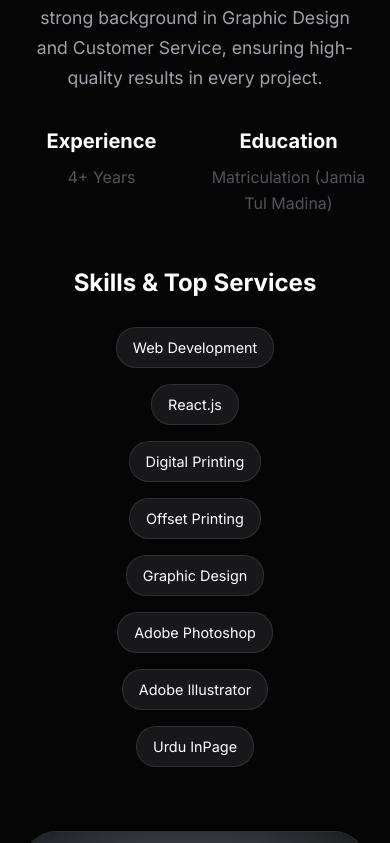
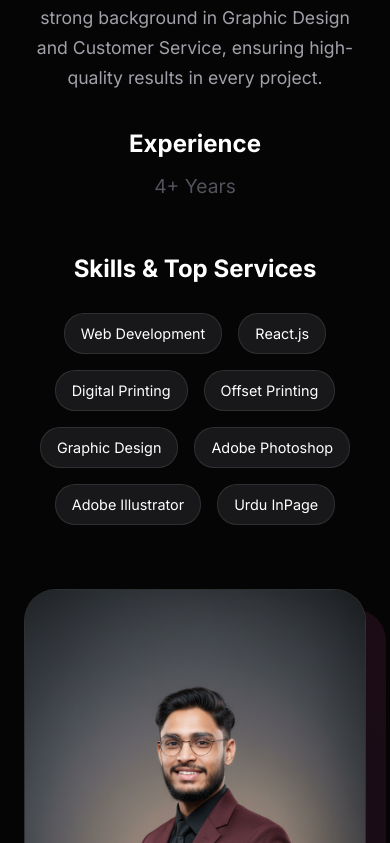
Before and after one commit to shahjahan72/syed-shahjahan-shah, a React (Vite) app: page / in a window 390 px wide. Shown: the part 1281-2124 px from the top of the page. Built offline with nearby package versions, Linux system fonts and the light colour scheme.

Commit message:
Fix specific mobile layout issues in Skills and Contact

```diff
--- a/src/components/About.jsx
+++ b/src/components/About.jsx
@@ -27,15 +27,11 @@
                         I have a strong background in Graphic Design and Customer Service, ensuring high-quality results in every project.
                     </p>
 
-                    {/* Stats */}
-                    <div style={{ display: 'grid', gridTemplateColumns: 'repeat(auto-fit, minmax(140px, 1fr))', gap: '2rem', marginBottom: '3rem' }}>
-                        <div>
-                            <h4 style={{ color: 'var(--text-primary)', fontSize: '1.25rem', marginBottom: '0.5rem' }}>Experience</h4>
-                            <p style={{ color: 'var(--text-muted)' }}>4+ Years</p>
-                        </div>
-                        <div>
-                            <h4 style={{ color: 'var(--text-primary)', fontSize: '1.25rem', marginBottom: '0.5rem' }}>Education</h4>
-                            <p style={{ color: 'var(--text-muted)' }}>Matriculation (Jamia Tul Madina)</p>
+                    {/* Stats - Experience Only */}
+                    <div style={{ display: 'flex', justifyContent: 'center', marginBottom: '3rem' }}>
+                        <div style={{ textAlign: 'center' }}>
+                            <h4 style={{ color: 'var(--text-primary)', fontSize: '1.5rem', marginBottom: '0.5rem' }}>Experience</h4>
+                            <p style={{ color: 'var(--text-muted)', fontSize: '1.2rem' }}>4+ Years</p>
                         </div>
                     </div>
 
--- a/src/components/Contact.jsx
+++ b/src/components/Contact.jsx
@@ -23,31 +23,31 @@
                         className="mobile-center"
                     >
                         <div style={{ display: 'flex', flexDirection: 'column', gap: '2rem' }}>
-                            <div style={{ display: 'flex', alignItems: 'center', gap: '1rem' }}>
-                                <div style={{ padding: '1rem', background: 'var(--bg-tertiary)', borderRadius: '50%', color: 'var(--accent-primary)' }}>
+                            <div style={{ display: 'flex', alignItems: 'center', gap: '1rem', justifyContent: 'center' }}>
+                                <div style={{ padding: '1rem', background: 'var(--bg-tertiary)', borderRadius: '50%', color: 'var(--accent-primary)', flexShrink: 0 }}>
                                     <Mail />
                                 </div>
-                                <div>
+                                <div style={{ textAlign: 'left' }}>
                                     <h4 style={{ color: 'var(--text-primary)', marginBottom: '0.25rem' }}>Email</h4>
                                     <p style={{ color: 'var(--text-secondary)', wordBreak: 'break-all' }}>syedshahjahanshah73@gmail.com</p>
                                 </div>
                             </div>
 
-                            <div style={{ display: 'flex', alignItems: 'center', gap: '1rem' }}>
-                                <div style={{ padding: '1rem', background: 'var(--bg-tertiary)', borderRadius: '50%', color: 'var(--accent-primary)' }}>
+                            <div style={{ display: 'flex', alignItems: 'center', gap: '1rem', justifyContent: 'center' }}>
+                                <div style={{ padding: '1rem', background: 'var(--bg-tertiary)', borderRadius: '50%', color: 'var(--accent-primary)', flexShrink: 0 }}>
                                     <Phone />
                                 </div>
-                                <div>
+                                <div style={{ textAlign: 'left' }}>
                                     <h4 style={{ color: 'var(--text-primary)', marginBottom: '0.25rem' }}>Phone</h4>
                                     <p style={{ color: 'var(--text-secondary)' }}>+92 (348) 1342505</p>
                                 </div>
                             </div>
 
-                            <div style={{ display: 'flex', alignItems: 'center', gap: '1rem' }}>
-                                <div style={{ padding: '1rem', background: 'var(--bg-tertiary)', borderRadius: '50%', color: 'var(--accent-primary)' }}>
+                            <div style={{ display: 'flex', alignItems: 'center', gap: '1rem', justifyContent: 'center' }}>
+                                <div style={{ padding: '1rem', background: 'var(--bg-tertiary)', borderRadius: '50%', color: 'var(--accent-primary)', flexShrink: 0 }}>
                                     <MapPin />
                                 </div>
-                                <div>
+                                <div style={{ textAlign: 'left' }}>
                                     <h4 style={{ color: 'var(--text-primary)', marginBottom: '0.25rem' }}>Location</h4>
                                     <p style={{ color: 'var(--text-secondary)' }}>karachi,pakistan</p>
                                 </div>
--- a/src/styles/global.css
+++ b/src/styles/global.css
@@ -124,9 +124,18 @@
   }
 
   /* Center flex items in column on mobile */
+  /* Center flex items in column on mobile */
   .mobile-flex-center {
     display: flex;
-    flex-direction: column;
+    flex-wrap: wrap !important;
+    justify-content: center !important;
+    align-items: center !important;
+  }
+
+  /* Helper for strict vertical stacking if needed */
+  .mobile-flex-col {
+    display: flex;
+    flex-direction: column !important;
     align-items: center !important;
   }
 }
```
